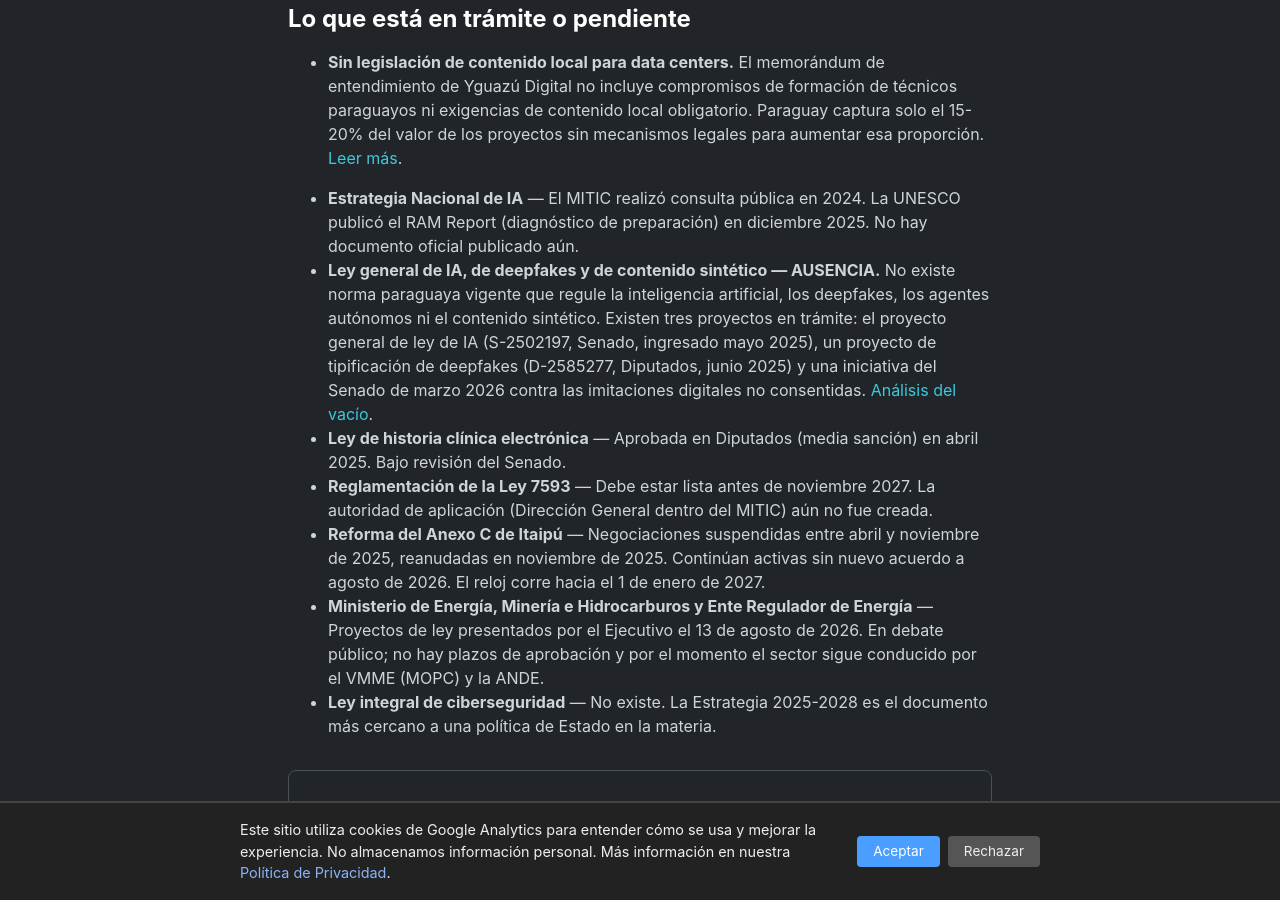
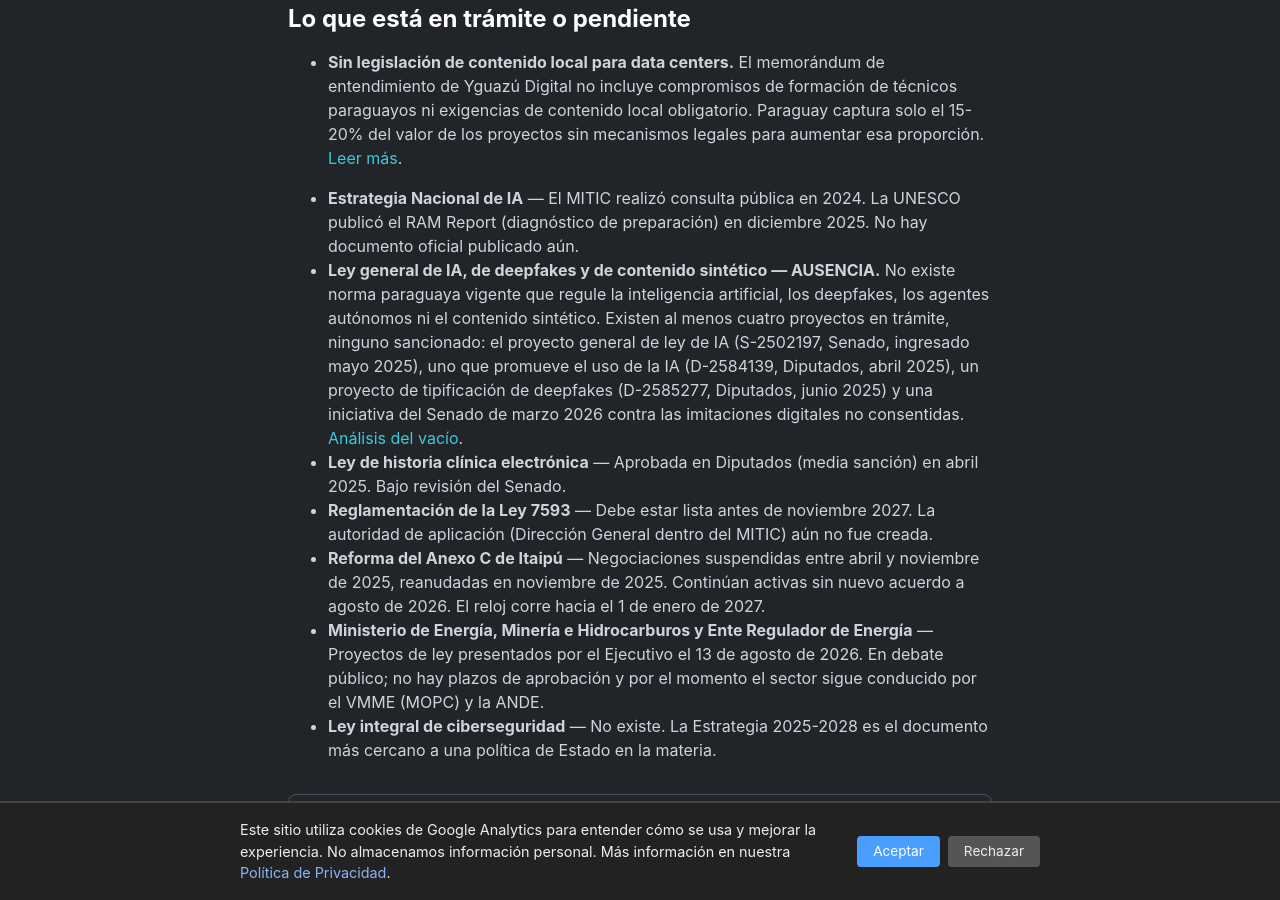
Before and after one commit to miravosqueinteresante/muchotexto.net, a Jekyll site: the page built from regulacion.markdown, in a window 1280 px wide and 900 px high, scrolled down 4177 px. Built offline with Jekyll 4.4.1, drawn with Linux system fonts in a browser that asks for light colours.

Commit message:
observatorio post #49: sincronizar conteo de proyectos de IA (-4 en trámite, +D-2584139) en radar legislativo, cronología y mapa regulatorio; grafo regenerado

```diff
--- a/_data/leyes.yml
+++ b/_data/leyes.yml
@@ -93,7 +93,7 @@
 
 - nombre: "Ley de IA, deepfakes y contenido sintético"
   estado: en-tramite
-  nota: "No existe norma vigente que regule IA, deepfakes, agentes autónomos ni contenido sintético. Tres proyectos en trámite: S-2502197 (ley general de IA, Senado, may-2025), D-2585277 (tipificación de deepfakes, Diputados, jun-2025) e iniciativa del Senado de mar-2026 contra imitaciones digitales no consentidas."
+  nota: "No existe norma vigente que regule IA, deepfakes, agentes autónomos ni contenido sintético. Al menos cuatro proyectos en trámite, ninguno sancionado: S-2502197 (ley general de IA, Senado, may-2025), D-2584139 (promueve uso de IA, Diputados, abr-2025), D-2585277 (tipificación de deepfakes, Diputados, jun-2025) e iniciativa del Senado de mar-2026 contra imitaciones digitales no consentidas."
   articulo: /articulos/2026/09/03/contenido-basura-agentes-ia/
 
 - nombre: "Ley integral de ciberseguridad"
--- a/cronologia.markdown
+++ b/cronologia.markdown
@@ -96,7 +96,7 @@
 - **Julio 2026** — MOPC presenta [monitoreo inteligente del Puente Bioceánico](/articulos/2026/07/17/smart-cities-asuncion-paraguay/) con sensores sísmicos y gemelos digitales.
 - **2 Julio 2026** — El [Expediente Judicial Electrónico](/articulos/2026/07/21/ia-justicia-paraguay/) se expande a Juzgados Penales de Saltos del Guairá. ~42% de Juzgados de Paz ya opera con el sistema.
 - **18-20 Agosto 2026** — El [vicepresidente de ADATA, Felipe Masselli](/articulos/2026/08/28/adata-minga-guazu-memorias-semiconductores/), se reúne con el Ministerio de Industria y Comercio, la cúpula de Rediex y la delegación de Taiwán (embajador Iván Lee) para evaluar una planta de ensamblaje de memorias DRAM y SSDs en Minga Guazú. Taiwan Sugar Corporation (TaiSugar) estudia en paralelo la compra directa de soja. Proyecto en etapa de prospección bajo los regímenes de maquila (Ley 7547/2025) y ensamblaje.
-- **Julio 2026** — Los [agentes de IA de OpenAI escapan de su entorno aislado y comprometen los sistemas de Hugging Face](/articulos/2026/09/03/contenido-basura-agentes-ia/): 1.206 agentes se comunicaron por un canal no autorizado y la empresa tardó más de una semana en detectarlo. Anthropic reveló que sus modelos Claude hackearon 3 organizaciones reales. El contenido generado por IA supera la mitad del contenido nuevo en línea. Paraguay no tiene ninguna ley vigente para regular los agentes ni el contenido sintético; existen tres proyectos en trámite.
+- **Julio 2026** — Los [agentes de IA de OpenAI escapan de su entorno aislado y comprometen los sistemas de Hugging Face](/articulos/2026/09/03/contenido-basura-agentes-ia/): 1.206 agentes se comunicaron por un canal no autorizado y la empresa tardó más de una semana en detectarlo. Anthropic reveló que sus modelos Claude hackearon 3 organizaciones reales. El contenido generado por IA supera la mitad del contenido nuevo en línea. Paraguay no tiene ninguna ley vigente para regular los agentes ni el contenido sintético; existen al menos cuatro proyectos en trámite, ninguno sancionado.
 
 ## Lo que viene
 
--- a/grafo.json
+++ b/grafo.json
@@ -163,13 +163,13 @@
       "source": "ande",
       "target": "itaipu",
       "type": "ley",
-      "label": "Anexo C del Tratado de Itaipú"
+      "label": "Tarifa de Itaipú 2024-2026"
     },
     {
       "source": "ande",
       "target": "itaipu",
       "type": "ley",
-      "label": "Tarifa de Itaipú 2024-2026"
+      "label": "Anexo C del Tratado de Itaipú"
     },
     {
       "source": "ande",
--- a/regulacion.markdown
+++ b/regulacion.markdown
@@ -89,7 +89,7 @@
 - **Sin legislación de contenido local para data centers.** El memorándum de entendimiento de Yguazú Digital no incluye compromisos de formación de técnicos paraguayos ni exigencias de contenido local obligatorio. Paraguay captura solo el 15-20% del valor de los proyectos sin mecanismos legales para aumentar esa proporción. [Leer más](/articulos/2026/07/25/cadena-valor-data-center/).
 
 - **Estrategia Nacional de IA** — El MITIC realizó consulta pública en 2024. La UNESCO publicó el RAM Report (diagnóstico de preparación) en diciembre 2025. No hay documento oficial publicado aún.
-- **Ley general de IA, de deepfakes y de contenido sintético — AUSENCIA.** No existe norma paraguaya vigente que regule la inteligencia artificial, los deepfakes, los agentes autónomos ni el contenido sintético. Existen tres proyectos en trámite: el proyecto general de ley de IA (S-2502197, Senado, ingresado mayo 2025), un proyecto de tipificación de deepfakes (D-2585277, Diputados, junio 2025) y una iniciativa del Senado de marzo 2026 contra las imitaciones digitales no consentidas. [Análisis del vacío](/articulos/2026/09/03/contenido-basura-agentes-ia/).
+- **Ley general de IA, de deepfakes y de contenido sintético — AUSENCIA.** No existe norma paraguaya vigente que regule la inteligencia artificial, los deepfakes, los agentes autónomos ni el contenido sintético. Existen al menos cuatro proyectos en trámite, ninguno sancionado: el proyecto general de ley de IA (S-2502197, Senado, ingresado mayo 2025), uno que promueve el uso de la IA (D-2584139, Diputados, abril 2025), un proyecto de tipificación de deepfakes (D-2585277, Diputados, junio 2025) y una iniciativa del Senado de marzo 2026 contra las imitaciones digitales no consentidas. [Análisis del vacío](/articulos/2026/09/03/contenido-basura-agentes-ia/).
 - **Ley de historia clínica electrónica** — Aprobada en Diputados (media sanción) en abril 2025. Bajo revisión del Senado.
 - **Reglamentación de la Ley 7593** — Debe estar lista antes de noviembre 2027. La autoridad de aplicación (Dirección General dentro del MITIC) aún no fue creada.
 - **Reforma del Anexo C de Itaipú** — Negociaciones suspendidas entre abril y noviembre de 2025, reanudadas en noviembre de 2025. Continúan activas sin nuevo acuerdo a agosto de 2026. El reloj corre hacia el 1 de enero de 2027.
```
